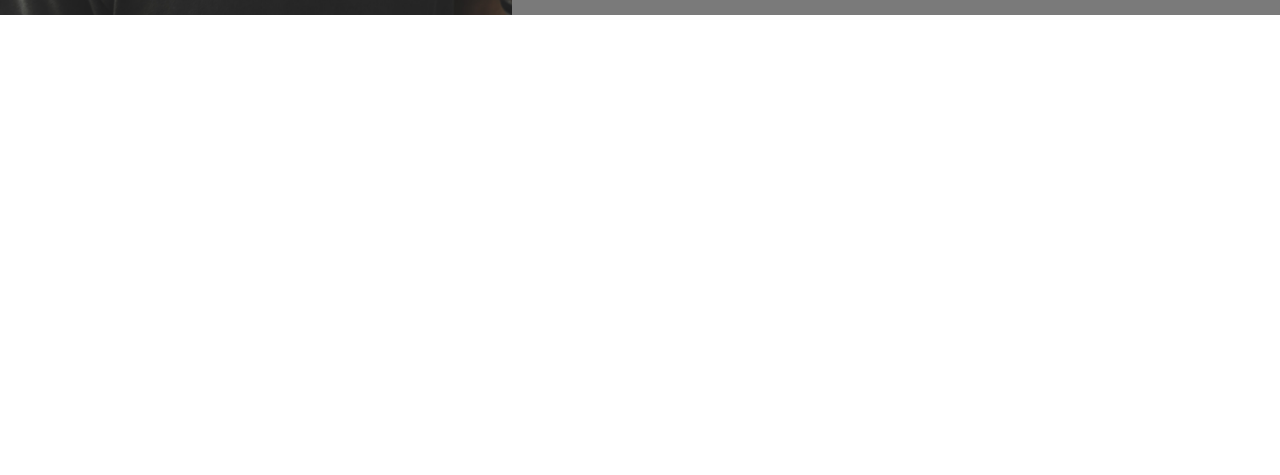
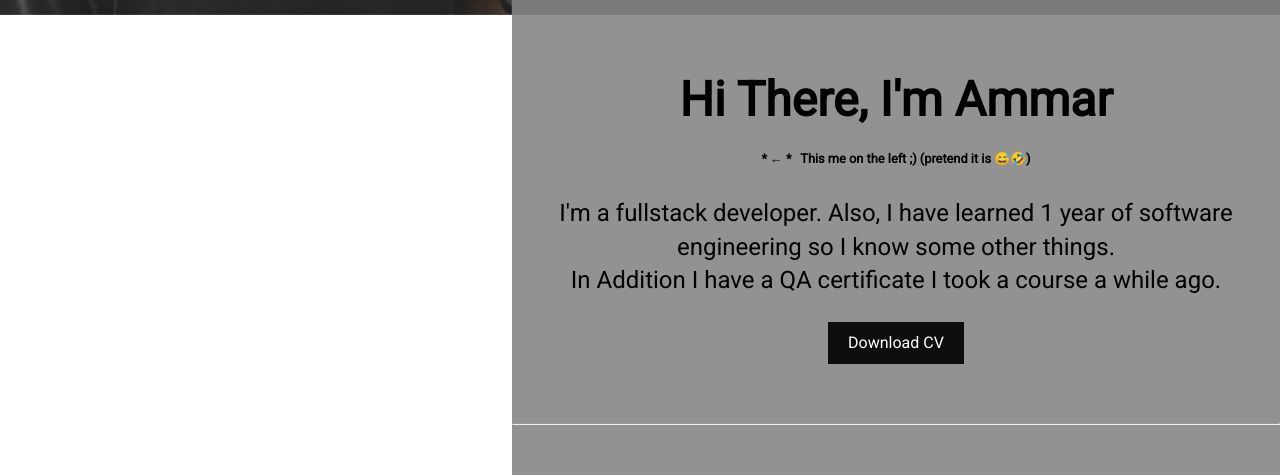
Before and after one commit to Ammar1201/MyWebsite, a plain HTML site: page index.html in a window 1280 px wide. Shown: the part 785-1260 px from the top of the page. Before the commit the page ends 800 px from the top, so only its background shows below. Drawn offline with Linux system fonts and the light colour scheme; grey boxes are pictures that could not be loaded.

Commit message:
adeed read-more section and inside added about-me section

```diff
--- a/css/menu.css
+++ b/css/menu.css
@@ -94,8 +94,8 @@
   position: fixed;
   top: 0;
   right: 0;
-  width: 100%;
-  height: 100%;
+  width: 60%;
+  height: 8vh;
   overflow: hidden;
   display: flex;
   align-items: center;
@@ -103,7 +103,7 @@
 }
 
 .menu-wrap .menu > div {
-  margin-left: 40%;
+  /* margin-left: 40%; */
   background: var(--overlay-color);
   border-radius: 50%;
   width: 200vw;
@@ -129,6 +129,7 @@
   color: #fff;
   font-size: 1.5rem;
   padding: 1rem;
+  display: inline-block;
 }
 
 .menu-wrap .menu > div > div > ul > li > a {
--- a/css/style.css
+++ b/css/style.css
@@ -8,13 +8,14 @@
 body {
   font-family: 'Roboto', sans-serif;
   line-height: 1.4;
-  /* margin-left: 50vw; */
 }
 
 .body2 {
-  margin-left: 40%;
-  /* position: relative; */
-  /* background: #333; */
+  margin-left: 40%;/*move the whole site to the right*/
+}
+
+body::-webkit-scrollbar {
+  display: none;
 }
 
 .side-img {
@@ -25,6 +26,7 @@ body {
   display: inline-block;
 }
 
+/* Hamburger Menu */
 .container {
   max-width: 960px;
   margin: auto;
@@ -82,9 +84,40 @@ body {
   opacity: 0.7;
 }
 
-/* nav {
-  height: 10vh;
-  width: 100%;
-  background: black;
-  z-index: 1;
-} */
+/* Section - Read More */
+.read-more {
+  height: 100vh;
+  background: var(--primary-color);
+}
+
+/* Section - About me */
+.about-me {
+  height: 50vh;
+  display: flex;
+  flex-direction: column;
+  align-items: center;
+  justify-content: center;
+  text-align: center;
+}
+
+.about-me h2 {
+  margin: 0;
+  font-size: 3rem;
+}
+
+.about-me h4 {
+  margin-bottom: 5px;
+  /* font-size: 1.2rem; */
+  font-size: 0.8rem;
+}
+
+.about-me p {
+  font-size: 1.5rem;
+}
+
+.about-me a {
+  text-decoration: none;
+  padding: 10px 20px;
+  color: #fff;
+  background: var(--secondary-color);
+}
--- a/index.html
+++ b/index.html
@@ -11,11 +11,12 @@
   <link rel="stylesheet" href="./css/menu.css">
 </head>
 <body>
-  <!-- <h1>Hello World</h1> -->
   <aside>
     <img class="side-img" src="./img/side-image.jpg" alt="side-image">
   </aside>
   <div class="body2">
+
+
     <nav class="menu-wrap">
       <input type="checkbox" class="toggler">
       <div class="hamburger"><div></div></div>
@@ -32,17 +33,34 @@
           </div>
         </div>
     </nav>
+
+
     <header id="showcase">
       <div class="container showcase-container">
         <h1>Welcome</h1>
         <p>
           Lorem ipsum dolor sit amet consectetur adipisicing elit. Repellat porro laborum eum itaque nostrum dolorum ullam, deleniti corporis iusto consectetur!
         </p>
-        <a href="#" class="btn">Reade More</a>
+        <a href="#read-more" class="btn">Reade More</a>
       </div>
     </header>
-    <main>
-    </main>
+
+
+    <section id="read-more" class="read-more">
+      <section class="about-me">
+        <h2>Hi There, I'm Ammar</h2>
+        <h4>* ← * &ThinSpace; This me on the left ;) (pretend it is 😅🤣)</h4>
+        <p>
+          I'm a fullstack developer. Also, I have learned 1 year of software engineering so I know some other things. <br>
+          In Addition I have a QA certificate I took a course a while ago.
+        </p>
+        <a href="#">Download CV</a>
+      </section>
+      <hr>
+      <section class="skills">
+
+      </section>
+    </section>
   </div>
 </body>
 </html>
```
